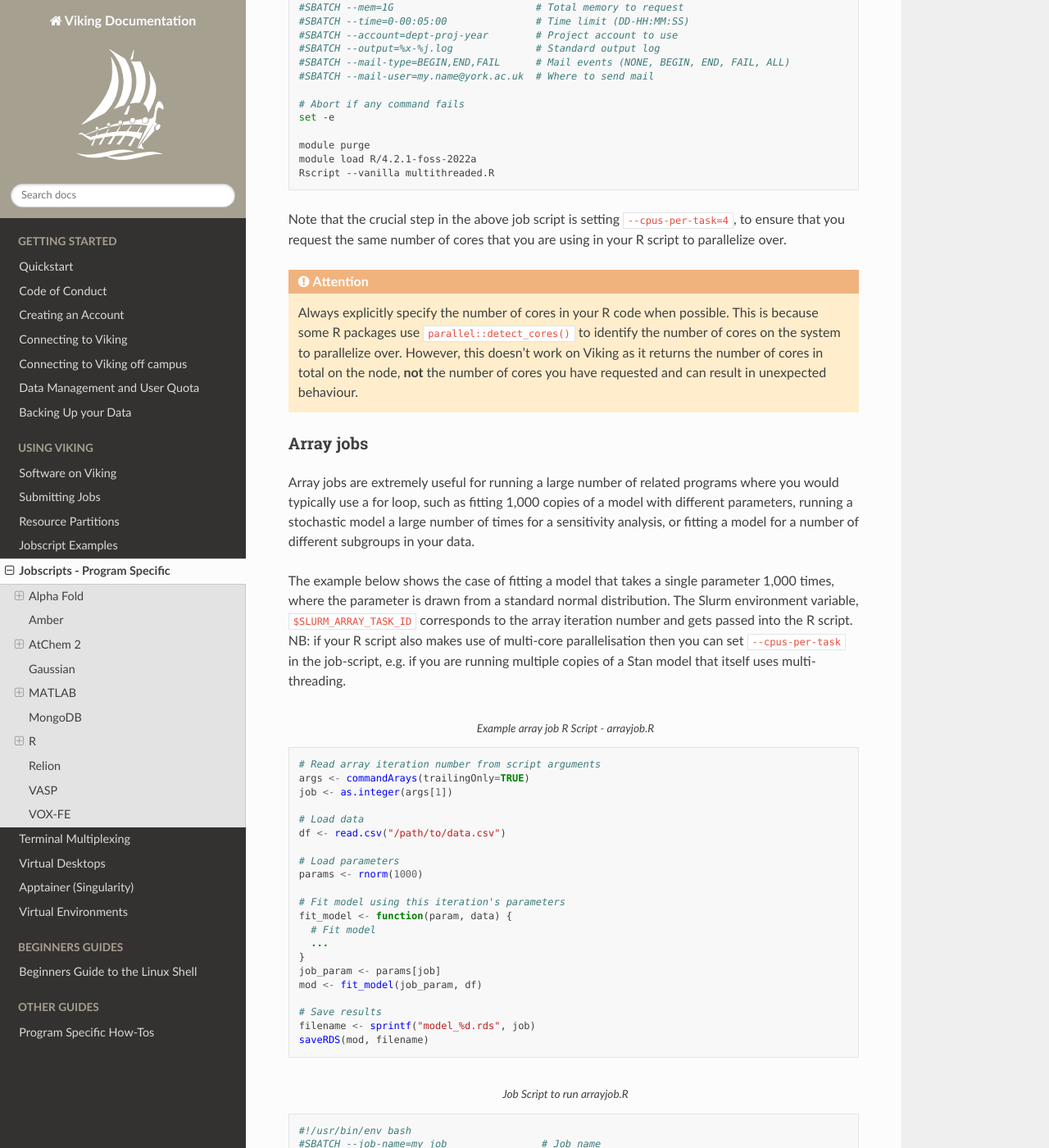
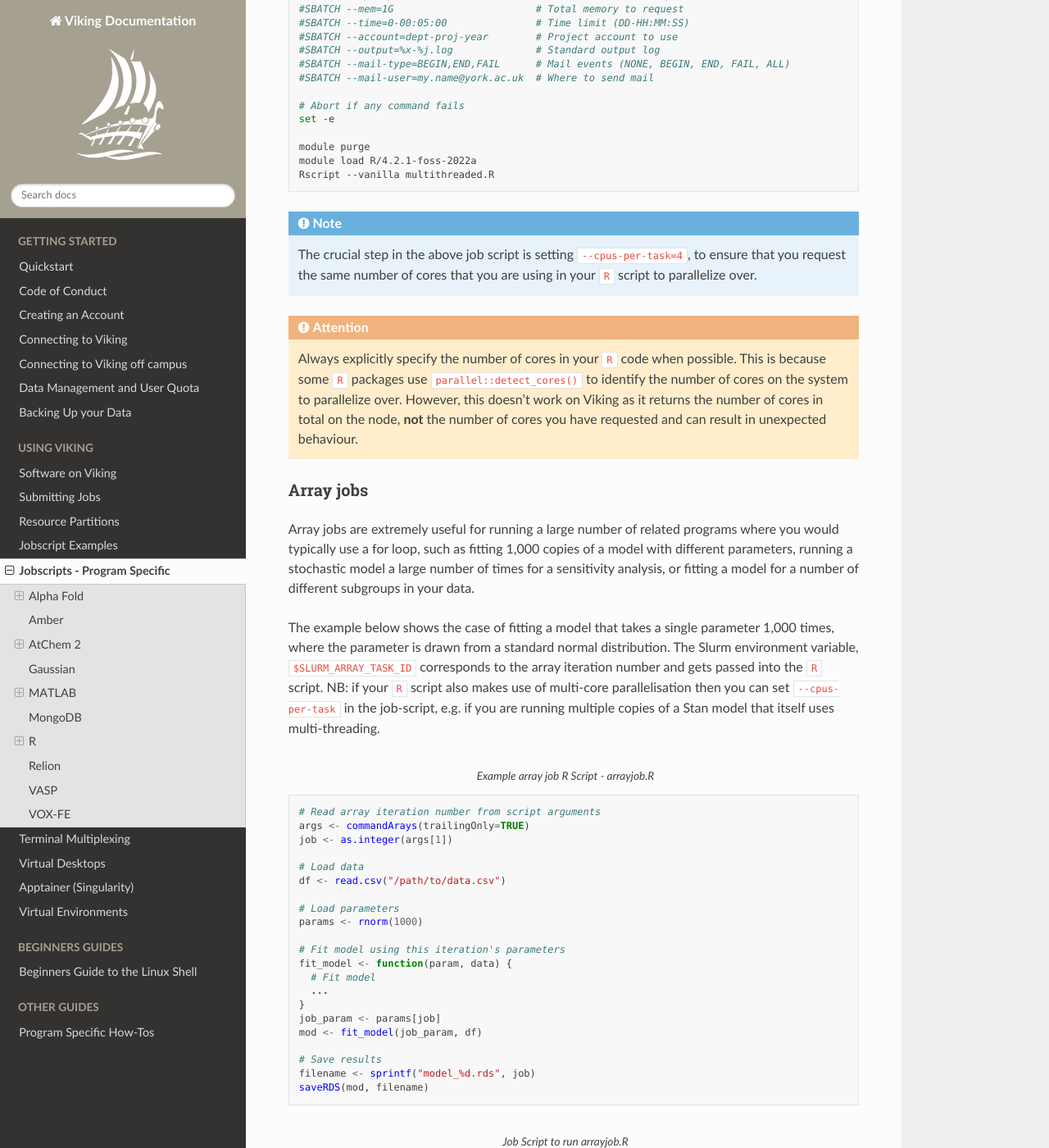
Before and after one commit to university-of-york/research-it-documentation, a Sphinx documentation site: the page built from docs/source/using_viking/jobscripts_program_specific.rst, in a window 1280 px wide and 1400 px high, scrolled down 13559 px. Shown: the whole window at 82% size. Built offline with Sphinx 7.4.7 and the Read the Docs theme 2.0.0, drawn with Linux system fonts in a browser that asks for light colours; some of the changed text lies outside the part shown.

Commit message:
formatting

```diff
--- a/docs/source/using_viking/jobscript_examples.rst
+++ b/docs/source/using_viking/jobscript_examples.rst
@@ -101,6 +101,8 @@
 
     echo '\n'Job completed at `date`
 
+
+.. _threaded-multi-process-jobs:
 
 Threaded / Multi-Process Jobs
 -----------------------------
--- a/docs/source/using_viking/jobscripts_program_specific.rst
+++ b/docs/source/using_viking/jobscripts_program_specific.rst
@@ -524,6 +523,7 @@
 
     # Save results
     saveRDS(mod, "model.rds")
+
 
 .. code-block:: bash
     :caption: Job Script to run simple.R
@@ -546,13 +546,13 @@
     module load {MOD_R}
     Rscript --vanilla simple.R
 
+
 Multi-threaded applications
-^^^^^^^^^^^^^^^^^^^^^^^^^^^^^^^^^^^^^^^^^^
+^^^^^^^^^^^^^^^^^^^^^^^^^^^
 
-If your code does have the ability to use multiple cores, then use the `example multi-threaded job script <using_viking/jobscript_examples.html#threaded-multi-process-jobs>`_ to request the correct number of cores, otherwise the job will run mulithreaded on the same core and being inefficient.
-Some libraries can also offer MPI support but that is less common.
+If your code does have the ability to use multiple cores, then use the :ref:`example multi-threaded job script <threaded-multi-process-jobs>` to request the correct number of cores, otherwise the job will run mulithreaded on the same core and being inefficient. Some libraries can also offer MPI support but that is less common.
 
-Examples of R packages that support multi-core parallelisation are the Bayesian probabilist programming languages `Stan <https://mc-stan.org/>`_ and `INLA <https://www.r-inla.org>`_, or the machine learning library `caret <https://cran.r-project.org/web/packages/caret/index.html>`_.
+Examples of ``R`` packages that support multi-core parallelisation are the Bayesian probabilist programming languages `Stan <https://mc-stan.org/>`_ and `INLA <https://www.r-inla.org>`_, or the machine learning library `caret <https://cran.r-project.org/web/packages/caret/index.html>`_.
 You can also write your own parallel code through functions such as ``parallel::mclapply`` (forked processes, recommended on Viking) or ``parallel::makeCluster`` (socket cluster, compatible with Windows but could be slower than forked processes on Viking).
 See the relevant chapter in `R Programming for Data Science <https://bookdown.org/rdpeng/rprogdatascience/parallel-computation.html>`_ for further guidance.
 
@@ -601,20 +601,24 @@
     module load {MOD_R}
     Rscript --vanilla multithreaded.R
 
-Note that the crucial step in the above job script is setting ``--cpus-per-task=4``, to ensure that you request the same number of cores that you are using in your R script to parallelize over.
+
+.. note::
+
+    The crucial step in the above job script is setting ``--cpus-per-task=4``, to ensure that you request the same number of cores that you are using in your ``R`` script to parallelize over.
 
 .. attention::
 
-    Always explicitly specify the number of cores in your R code when possible. This is because some R packages use ``parallel::detect_cores()`` to identify the number of cores on the system to parallelize over. However, this doesn't work on Viking as it returns the number of cores in total on the node, **not** the number of cores you have requested and can result in unexpected behaviour.
+    Always explicitly specify the number of cores in your ``R`` code when possible. This is because some ``R`` packages use ``parallel::detect_cores()`` to identify the number of cores on the system to parallelize over. However, this doesn't work on Viking as it returns the number of cores in total on the node, **not** the number of cores you have requested and can result in unexpected behaviour.
+
 
 Array jobs
-^^^^^^^^^^^^^^^^^^^^^^^^^^^^^^^^^^^^^^^^^^
+^^^^^^^^^^
 
 Array jobs are extremely useful for running a large number of related programs where you would typically use a for loop, such as fitting 1,000 copies of a model with different parameters, running a stochastic model a large number of times for a sensitivity analysis, or fitting a model for a number of different subgroups in your data.
 
 The example below shows the case of fitting a model that takes a single parameter 1,000 times, where the parameter is drawn from a standard normal distribution.
-The Slurm environment variable, ``$SLURM_ARRAY_TASK_ID`` corresponds to the array iteration number and gets passed into the R script.
-NB: if your R script also makes use of multi-core parallelisation then you can set ``--cpus-per-task`` in the job-script, e.g. if you are running multiple copies of a Stan model that itself uses multi-threading.
+The Slurm environment variable, ``$SLURM_ARRAY_TASK_ID`` corresponds to the array iteration number and gets passed into the ``R`` script.
+NB: if your ``R`` script also makes use of multi-core parallelisation then you can set ``--cpus-per-task`` in the job-script, e.g. if you are running multiple copies of a Stan model that itself uses multi-threading.
 
 .. code-block:: r
     :caption: Example array job R Script - arrayjob.R
@@ -641,6 +645,7 @@
     filename <- sprintf("model_%d.rds", job)
     saveRDS(mod, filename)
 
+
 .. code-block:: bash
     :caption: Job Script to run arrayjob.R
 
@@ -666,12 +671,11 @@
     module load {MOD_R}
     Rscript --vanilla jobarray.R $SLURM_ARRAY_TASK_ID
 
-Converting serial for loop to array job
-^^^^^^^^^^^^^^^^^^^^^^^^^^^^^^^^^^^^^^^^^^
 
-While array jobs are a very effective way of running trivially parallelisable code on Viking, they require a bit of modification to scripts that you have been running on your personal computer.
-Take the parameter sweep example from above, this might have started out life as a for loop when running on your computer, as in the example below.
-This would work well until it takes too long to run, either from increasing the number of iterations or from the model fitting taking longer, until you want to run it on Viking to free up your PC.
+Converting A Serial For Loop To Array Job
+^^^^^^^^^^^^^^^^^^^^^^^^^^^^^^^^^^^^^^^^^
+
+While array jobs are a very effective way of running trivially parallelisable code on Viking, they require a bit of modification to scripts that you have been running on your personal computer. Take the parameter sweep example from above, this might have started out life as a for loop when running on your computer, as in the example below. This would work well until it takes too long to run, either from increasing the number of iterations or from the model fitting taking longer, until you want to run it on Viking to free up your PC.
 
 .. code-block:: r
     :caption: Example parameter sweep R Script
@@ -700,6 +704,7 @@
     # Save results
     saveRDS(results, "models.rds")
 
+
 Porting this script to an array job to run on Viking requires several steps:
 
   1. Add an argument to the script
@@ -715,9 +720,9 @@
   - A location to save a *registry*
   - A Slurm batch job template file (one provided below)
 
-The registry is just a structured directory where ``batchtools`` saves its environment, which includes items such as the completed Slurm job script, serialized versions of the R code to run, and outputs from each iteration of the array.
+The registry is just a structured directory where ``batchtools`` saves its environment, which includes items such as the completed Slurm job script, serialized versions of the ``R`` code to run, and outputs from each iteration of the array.
 
-The R script below shows how to use ``batchtools`` to convert the for-loop parameter sweep into an array job that runs on Viking.
+The ``R`` script below shows how to use ``batchtools`` to convert the for-loop parameter sweep into an array job that runs on Viking.
 This script will need to be moved onto Viking and run - it can't automatically submit from your PC (yet... watch this space).
 If the preparation doesn't take much time or memory then it can be run from a login node, otherwise it should be run from a compute node.
 
@@ -857,6 +862,7 @@
     reg <- loadRegistry(file.dir="registry")
     # Load the saved results within the registry
     results <- lapply(1:1000, loadResult, reg)
+
 
 Relion
 -------
```
Also changed, not shown: other parts of docs/source/using_viking/jobscripts_program_specific.rst (+7 -8 lines).
